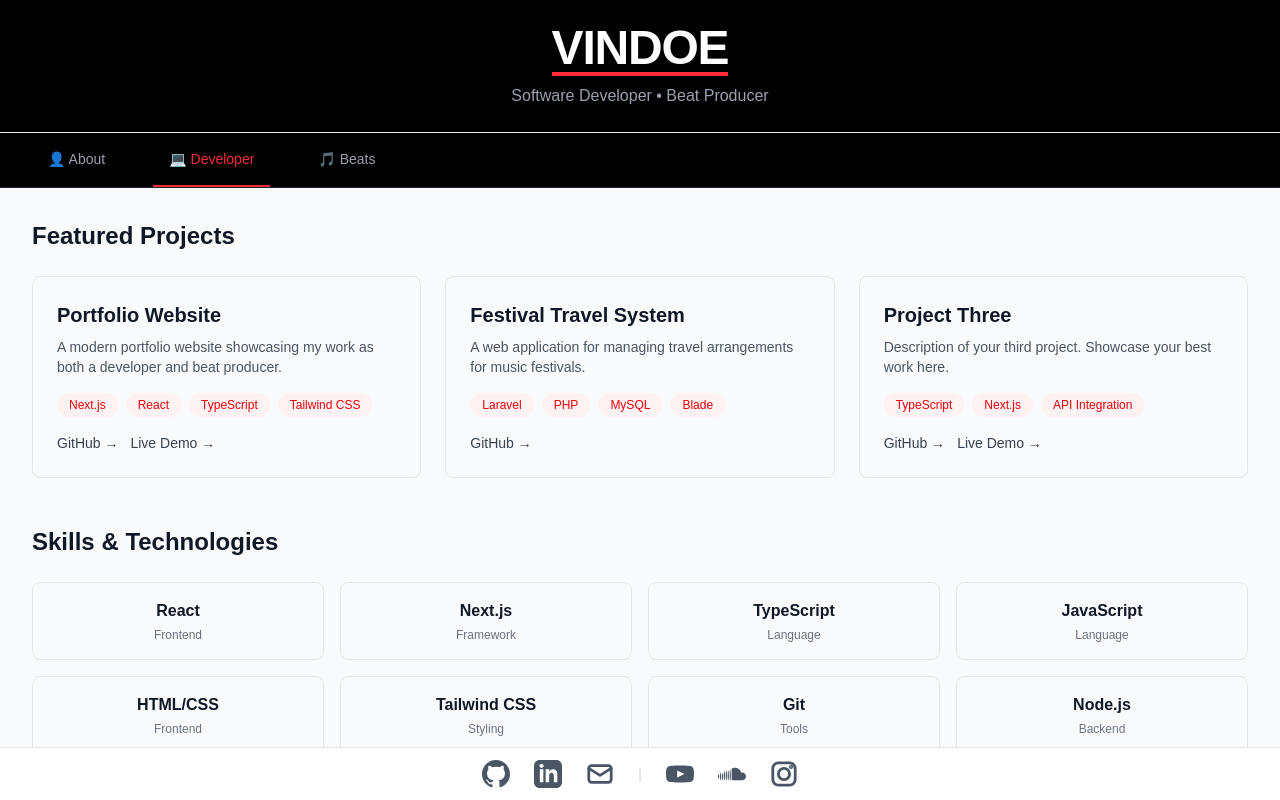
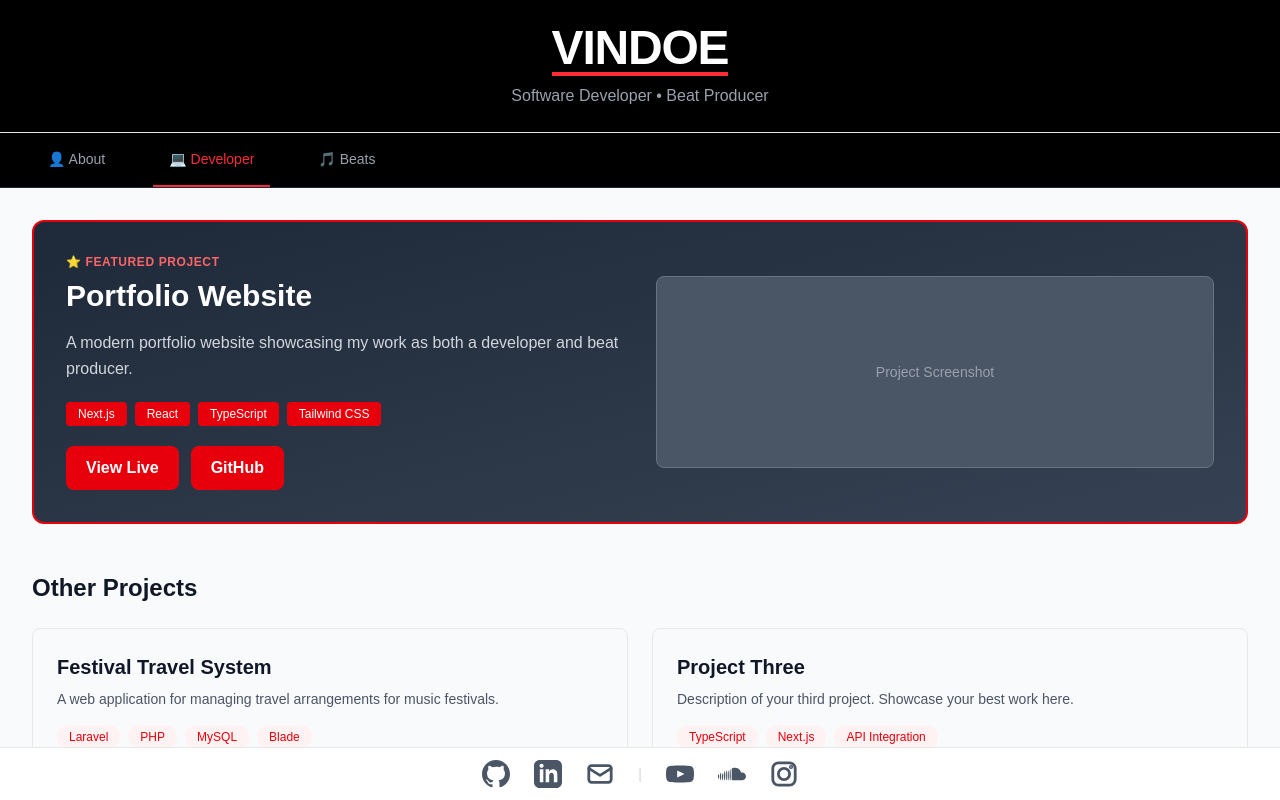
Before and after one commit to KaranDoerga/vindoe-portfolio, a Next.js app: page / in a window 1280 px wide. Both pictures are taken after a click on the button "💻 Developer". Shown: the top 800 px of the page. Built offline with nearby package versions, Linux system fonts and the light colour scheme.

Commit message:
feat: added a hero project and added logos to skills

```diff
--- a/src/app/components/DeveloperTab.tsx
+++ b/src/app/components/DeveloperTab.tsx
@@ -1,30 +1,18 @@
 import SkillCard from './SkillCard'
 import ProjectCard from './ProjectCard'
 
-// Placeholder data - user can update these later
-const skills = [
-  { name: 'React', category: 'Frontend' },
-  { name: 'Next.js', category: 'Framework' },
-  { name: 'TypeScript', category: 'Language' },
-  { name: 'JavaScript', category: 'Language' },
-  { name: 'HTML/CSS', category: 'Frontend' },
-  { name: 'Tailwind CSS', category: 'Styling' },
-  { name: 'Git', category: 'Tools' },
-  { name: 'Node.js', category: 'Backend' },
-  { name: 'Laravel', category: 'Framework' },
-  { name: 'PHP', category: 'Language' },
-  { name: 'MySQL', category: 'Database' },
-  { name: 'Blade', category: 'Template Engine' },
-]
+// Featured project - highlighted at the top
+const featuredProject = {
+  title: 'Portfolio Website',
+  description: 'A modern portfolio website showcasing my work as both a developer and beat producer.',
+  techStack: ['Next.js', 'React', 'TypeScript', 'Tailwind CSS'],
+  githubUrl: 'https://github.com/vindoe/portfolio',
+  liveUrl: 'https://vindoe.dev',
+  imageUrl: undefined, // Optional: Add image URL here
+}
 
-const projects = [
-  {
-    title: 'Portfolio Website',
-    description: 'A modern portfolio website showcasing my work as both a developer and beat producer.',
-    techStack: ['Next.js', 'React', 'TypeScript', 'Tailwind CSS'],
-    githubUrl: 'https://github.com/vindoe/portfolio',
-    liveUrl: 'https://vindoe.dev',
-  },
+// Other projects
+const otherProjects = [
   {
     title: 'Festival Travel System',
     description: 'A web application for managing travel arrangements for music festivals.',
@@ -40,54 +28,130 @@ const projects = [
   },
 ]
 
-const education1 = {
-  school: 'Windesheim Almere',
-  program: 'Software Development - HBO',
-  year: '2024 - Present',
-}
+// Skills organized by category
+const languageSkills = [
+  { name: 'TypeScript', icon: 'https://cdn.jsdelivr.net/gh/devicons/devicon/icons/typescript/typescript-original.svg' },
+  { name: 'JavaScript', icon: 'https://cdn.jsdelivr.net/gh/devicons/devicon/icons/javascript/javascript-original.svg' },
+  { name: 'PHP', icon: 'https://cdn.jsdelivr.net/gh/devicons/devicon/icons/php/php-original.svg' },
+  { name: 'HTML/CSS', icon: 'https://cdn.jsdelivr.net/gh/devicons/devicon/icons/html5/html5-original.svg' },
+]
 
-const education2 = {
-  school: 'Hogeschool van Amsterdam',
-  program: 'Software Engineering - HBO',
-  year: '2022 - 2024',
-}
+const frameworksAndTools = [
+  { name: 'React', icon: 'https://cdn.jsdelivr.net/gh/devicons/devicon/icons/react/react-original.svg' },
+  { name: 'Next.js', icon: 'https://cdn.jsdelivr.net/gh/devicons/devicon/icons/nextjs/nextjs-original.svg' },
+  { name: 'Laravel', icon: 'https://cdn.jsdelivr.net/gh/devicons/devicon/icons/laravel/laravel-original.svg' },
+  { name: 'Node.js', icon: 'https://cdn.jsdelivr.net/gh/devicons/devicon/icons/nodejs/nodejs-original.svg' },
+  { name: 'Tailwind CSS', icon: 'https://cdn.jsdelivr.net/gh/devicons/devicon/icons/tailwindcss/tailwindcss-original.svg' },
+  { name: 'MySQL', icon: 'https://cdn.jsdelivr.net/gh/devicons/devicon/icons/mysql/mysql-original.svg' },
+  { name: 'Blade', icon: 'https://cdn.jsdelivr.net/gh/devicons/devicon/icons/laravel/laravel-plain.svg' },
+  { name: 'Git', icon: 'https://cdn.jsdelivr.net/gh/devicons/devicon/icons/git/git-original.svg' },
+]
 
 export default function DeveloperTab() {
   return (
     <div className="space-y-12">
-      {/* Projects Section */}
+      {/* Featured Hero Project Section */}
       <section>
-        <h2 className="mb-6 text-2xl font-bold text-gray-900">Featured Projects</h2>
-        <div className="grid gap-6 md:grid-cols-2 lg:grid-cols-3">
-          {projects.map((project) => (
+        <div className="rounded-xl border-2 border-red-600 bg-gradient-to-br from-gray-800 to-gray-700 p-8">
+          <div className="grid items-center gap-8 md:grid-cols-2">
+            {/* Left side: Content */}
+            <div>
+              <p className="mb-2 text-xs font-bold uppercase tracking-wider text-red-400">
+                ⭐ Featured Project
+              </p>
+              <h2 className="mb-4 text-3xl font-bold text-white">{featuredProject.title}</h2>
+              <p className="mb-5 leading-relaxed text-gray-300">{featuredProject.description}</p>
+
+              {/* Tech Stack Tags */}
+              <div className="mb-5 flex flex-wrap gap-2">
+                {featuredProject.techStack.map((tech) => (
+                  <span
+                    key={tech}
+                    className="rounded bg-red-600 px-3 py-1 text-xs text-white"
+                  >
+                    {tech}
+                  </span>
+                ))}
+              </div>
+
+              {/* Action Buttons */}
+              <div className="flex gap-3">
+                {featuredProject.liveUrl && (
+                  <a
+                    href={featuredProject.liveUrl}
+                    target="_blank"
+                    rel="noopener noreferrer"
+                    className="rounded-lg bg-red-600 px-5 py-2.5 font-semibold text-white transition-colors hover:bg-red-700"
+                  >
+                    View Live
+                  </a>
+                )}
+                {featuredProject.githubUrl && (
+                  <a
+                    href={featuredProject.githubUrl}
+                    target="_blank"
+                    rel="noopener noreferrer"
+                    className="rounded-lg bg-red-600 px-5 py-2.5 font-semibold text-white transition-colors hover:bg-red-700"
+                  >
+                    GitHub
+                  </a>
+                )}
+              </div>
+            </div>
+
+            {/* Right side: Image or Placeholder */}
+            <div>
+              {featuredProject.imageUrl ? (
+                <img
+                  src={featuredProject.imageUrl}
+                  alt={featuredProject.title}
+                  className="rounded-lg"
+                />
+              ) : (
+                <div className="flex h-48 items-center justify-center rounded-lg border border-gray-500 bg-gray-600">
+                  <span className="text-sm text-gray-400">Project Screenshot</span>
+                </div>
+              )}
+            </div>
+          </div>
+        </div>
+      </section>
+
+      {/* Other Projects Section */}
+      <section>
+        <h2 className="mb-6 text-2xl font-bold text-gray-900">Other Projects</h2>
+        <div className="grid gap-6 md:grid-cols-2">
+          {otherProjects.map((project) => (
             <ProjectCard key={project.title} {...project} />
           ))}
         </div>
       </section>
 
-      {/* Skills Section */}
+      {/* Skills & Technologies Section */}
       <section>
         <h2 className="mb-6 text-2xl font-bold text-gray-900">Skills & Technologies</h2>
-        <div className="grid grid-cols-2 gap-4 sm:grid-cols-3 lg:grid-cols-4">
-          {skills.map((skill) => (
-            <SkillCard key={skill.name} name={skill.name} category={skill.category} />
-          ))}
+
+        {/* Languages */}
+        <div className="mb-8">
+          <h3 className="mb-4 text-sm font-bold uppercase tracking-wide text-red-600">
+            Languages
+          </h3>
+          <div className="grid grid-cols-2 gap-3 sm:grid-cols-3 md:grid-cols-4 lg:grid-cols-6">
+            {languageSkills.map((skill) => (
+              <SkillCard key={skill.name} name={skill.name} icon={skill.icon} />
+            ))}
+          </div>
         </div>
-      </section>
 
-      {/* Education Section */}
-      <section>
-        <h2 className="mb-6 text-2xl font-bold text-gray-900">Education</h2>
-        <div className="space-y-4">
-          <div className="rounded-lg border border-gray-200 bg-gray-50 p-6">
-            <h3 className="text-xl font-bold text-gray-900">{education1.school}</h3>
-            <p className="mt-2 text-gray-700">{education1.program}</p>
-            <p className="mt-1 text-sm text-gray-500">{education1.year}</p>
-          </div>
-          <div className="rounded-lg border border-gray-200 bg-gray-50 p-6">
-            <h3 className="text-xl font-bold text-gray-900">{education2.school}</h3>
-            <p className="mt-2 text-gray-700">{education2.program}</p>
-            <p className="mt-1 text-sm text-gray-500">{education2.year}</p>
+        {/* Frameworks & Tools */}
+        <div>
+          <h3 className="mb-4 text-sm font-bold uppercase tracking-wide text-red-600">
+            Frameworks & Tools
+          </h3>
+          <div className="grid grid-cols-2 gap-3 sm:grid-cols-3 md:grid-cols-4 lg:grid-cols-6">
+            {frameworksAndTools.map((skill) => (
+              <SkillCard key={skill.name} name={skill.name} icon={skill.icon} />
+            ))}
           </div>
         </div>
       </section>
--- a/src/app/components/SkillCard.tsx
+++ b/src/app/components/SkillCard.tsx
@@ -1,12 +1,20 @@
 type SkillCardProps = {
   name: string
   category?: string
+  icon?: string
 }
 
-export default function SkillCard({ name, category }: SkillCardProps) {
+export default function SkillCard({ name, category, icon }: SkillCardProps) {
   return (
     <div className="group rounded-lg border border-gray-200 bg-gray-50 p-4 transition-all hover:border-red-600 hover:shadow-md">
-      <div className="text-center">
+      <div className="flex flex-col items-center text-center">
+        {icon && (
+          <img
+            src={icon}
+            alt={`${name} logo`}
+            className="mb-3 h-10 w-10 object-contain"
+          />
+        )}
         <h3 className="font-semibold text-gray-900">{name}</h3>
         {category && (
           <p className="mt-1 text-xs text-gray-500">{category}</p>
```
Also changed, not shown: 1 other file (tests, documents, lock files or other folders).
